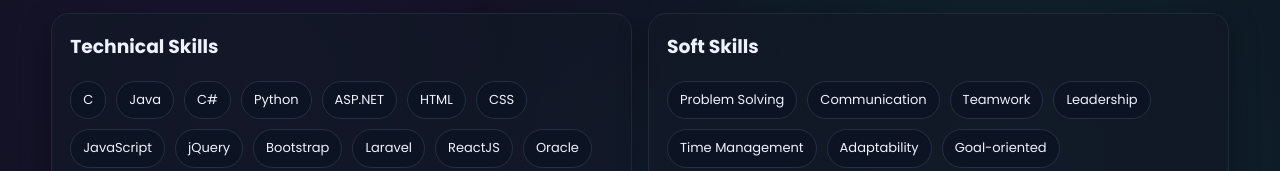
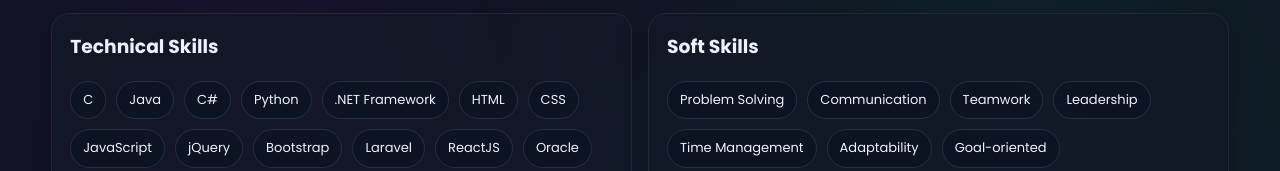
Before and after one commit to botbishal/My_PortFolio, a plain HTML site: page index.html in a window 1280 px wide. Shown: the part 1759-1930 px from the top of the page. Drawn offline with Linux system fonts and the light colour scheme.

Commit message:
Fixing Some Bug

```diff
--- a/index.html
+++ b/index.html
@@ -240,7 +240,7 @@
             <span class="chip">Java</span>
             <span class="chip">C#</span>
             <span class="chip">Python</span>
-            <span class="chip">ASP.NET</span>
+            <span class="chip">.NET Framework</span>
             <span class="chip">HTML</span>
             <span class="chip">CSS</span>
             <span class="chip">JavaScript</span>
```
Also changed, not shown: 1 other file.
